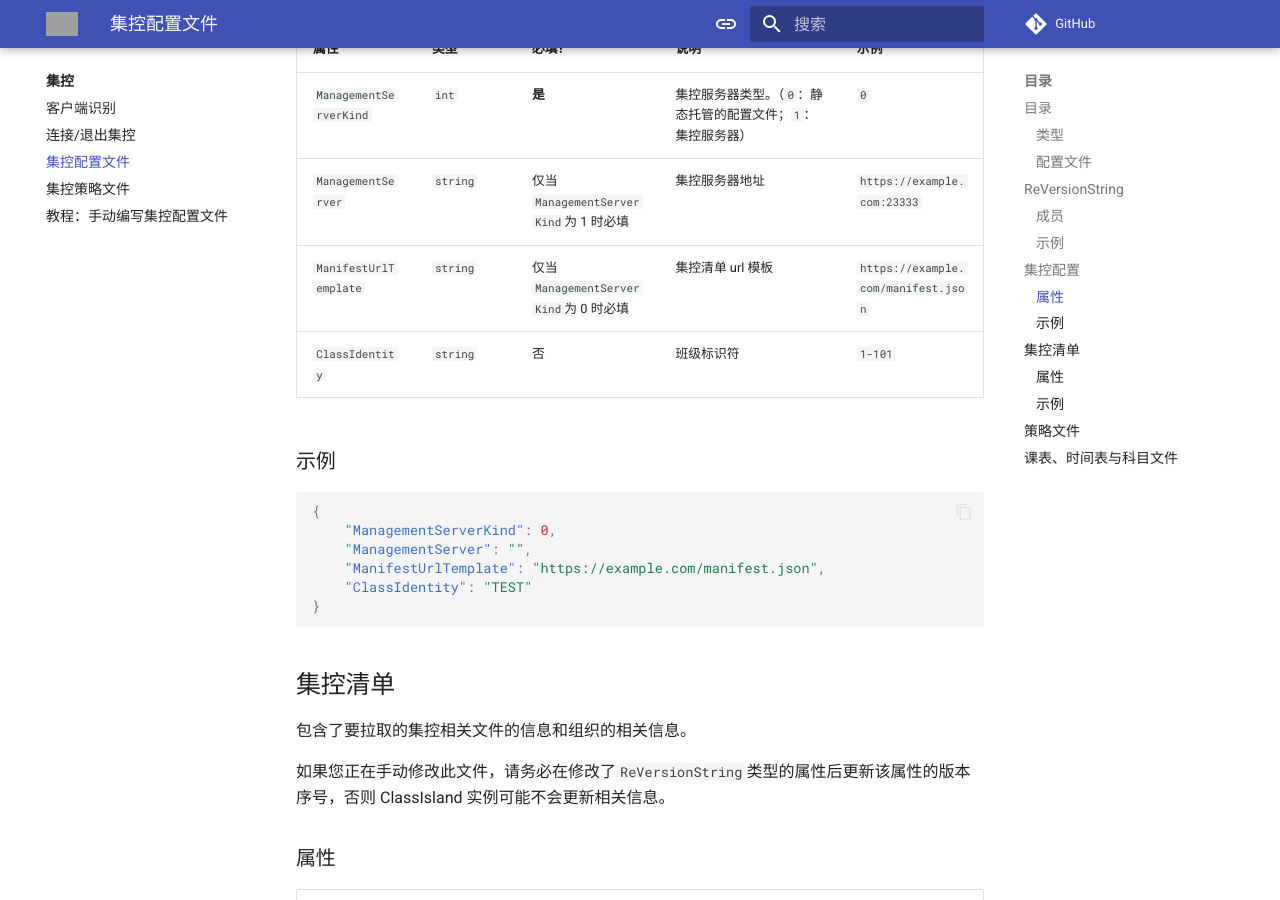
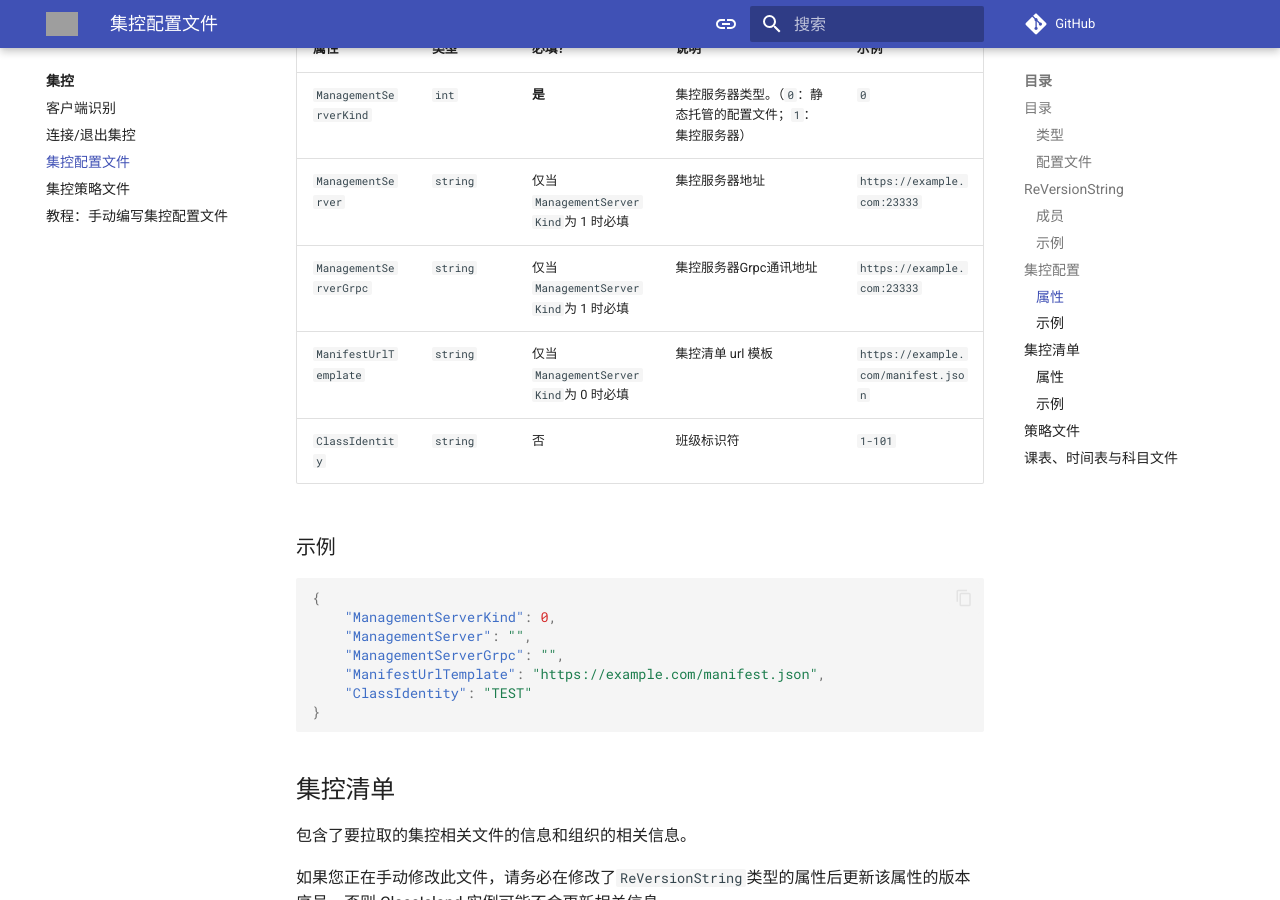
Before and after one commit to ClassIsland/classisland-docs, an MkDocs documentation site: the page built from docs/management/configure.md, in a window 1280 px wide and 900 px high, scrolled down 1556 px. Built offline with MkDocs 1.6.1 and Material for MkDocs 9.7.7, drawn with Linux system fonts in a browser that asks for light colours; comment, search, counter and statistics services are not loaded; grey boxes are pictures that could not be loaded.

Commit message:
fix: 修正集控配置中属性的缺失

```diff
--- a/docs/management/configure.md
+++ b/docs/management/configure.md
@@ -54,6 +54,7 @@ ClassIsland 集控配置文件的参考文档。
 | -- | -- | -- | -- | -- |
 | `ManagementServerKind` | `int` | **是** | 集控服务器类型。（`0`：静态托管的配置文件；`1`：集控服务器） | `0` |
 | `ManagementServer` | `string` | 仅当`ManagementServerKind`为 1 时必填 | 集控服务器地址 | `https://example.com:23333` |
+| `ManagementServerGrpc` | `string` | 仅当`ManagementServerKind`为 1 时必填 | 集控服务器Grpc通讯地址 | `https://example.com:23333` |
 | `ManifestUrlTemplate` | `string` | 仅当`ManagementServerKind`为 0 时必填 | 集控清单 url 模板 | `https://example.com/manifest.json` |
 | `ClassIdentity` | `string` | 否 | 班级标识符 | `1-101` |
 
@@ -63,6 +64,7 @@ ClassIsland 集控配置文件的参考文档。
 {
     "ManagementServerKind": 0,
     "ManagementServer": "",
+    "ManagementServerGrpc": "",
     "ManifestUrlTemplate": "https://example.com/manifest.json",
     "ClassIdentity": "TEST"
 }
```
